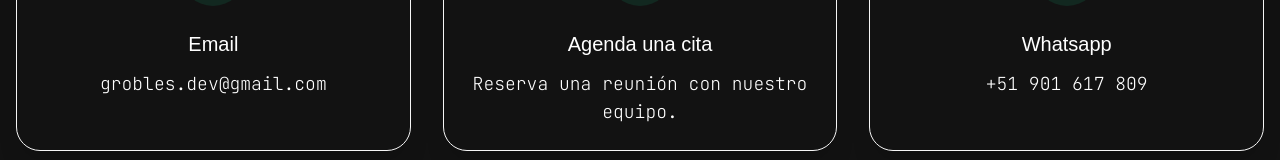
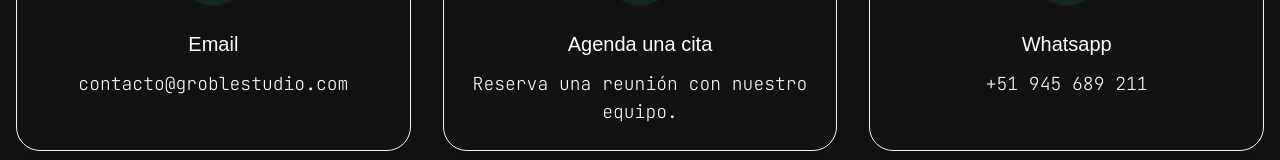
Before and after one commit to Grobles-Inc/Portafolio-Grobles, a React (Vite) app: page /contact in a window 1280 px wide. Shown: the part 527-687 px from the top of the page. Built offline with nearby package versions, Linux system fonts and the light colour scheme; a web font is replaced by a local one.

Commit message:
Actualización: Datos cambiados.

```diff
--- a/api/contact.js
+++ b/api/contact.js
@@ -128,7 +128,7 @@ export default async function handler(req, res) {
               </ul>
 
               <p>Si tu consulta es urgente, puedes contactarnos por WhatsApp:</p>
-              <a href="https://wa.me/51901617809" class="cta-button">📱 WhatsApp: +51 901 617 809</a>
+              <a href="https://wa.me/51945689211" class="cta-button">📱 WhatsApp: +51 945 689 211</a>
             </div>
             <div class="footer">
               <p><strong>Grobles Studio</strong></p>
--- a/src/pages/Contact.tsx
+++ b/src/pages/Contact.tsx
@@ -51,7 +51,7 @@ export default function Contact() {
         <div className="grid grid-cols-1 md:grid-cols-3 gap-8 mb-24">
           {/* Email Card */}
           <a
-            href="mailto:grobles.dev@gmail.com"
+            href="mailto:contacto@groblestudio.com"
             target="_blank"
             rel="noopener noreferrer"
             className="group card bg-base-100 shadow-xl hover:shadow-2xl transition-all rounded-3xl border border-base-200 hover:border-secondary focus:ring-2 focus:ring-secondary"
@@ -65,7 +65,7 @@ export default function Contact() {
               </div>
               <h2 className="card-title text-xl font-extralight text-white mb-1">Email</h2>
               <span className="text-white font-extralight group-hover:text-secondary transition text-sm md:text-lg">
-                grobles.dev@gmail.com
+                contacto@groblestudio.com
               </span>
             </div>
           </a>
@@ -93,7 +93,7 @@ export default function Contact() {
 
           {/* Phone Card */}
           <a
-            href="https://wa.me/51901617809?text=Hola Grobles Studio, quiero ponerme en contacto con ustedes!"
+            href="https://wa.me/51945689211?text=Hola Grobles Studio, quiero ponerme en contacto con ustedes!"
             target="_blank"
             rel="noopener noreferrer"
             className="group card bg-base-100 shadow-xl hover:shadow-2xl transition-all rounded-3xl border border-base-200 hover:border-secondary focus:ring-2 focus:ring-secondary"
@@ -107,7 +107,7 @@ export default function Contact() {
               </div>
               <h2 className="card-title text-xl font-extralight text-white mb-1">Whatsapp</h2>
               <span className="text-white font-extralight group-hover:text-secondary transition text-sm md:text-lg">
-                +51 901 617 809
+                +51 945 689 211
               </span>
             </div>
           </a>
```
Also changed, not shown: 1 other file (tests, documents, lock files or other folders).
